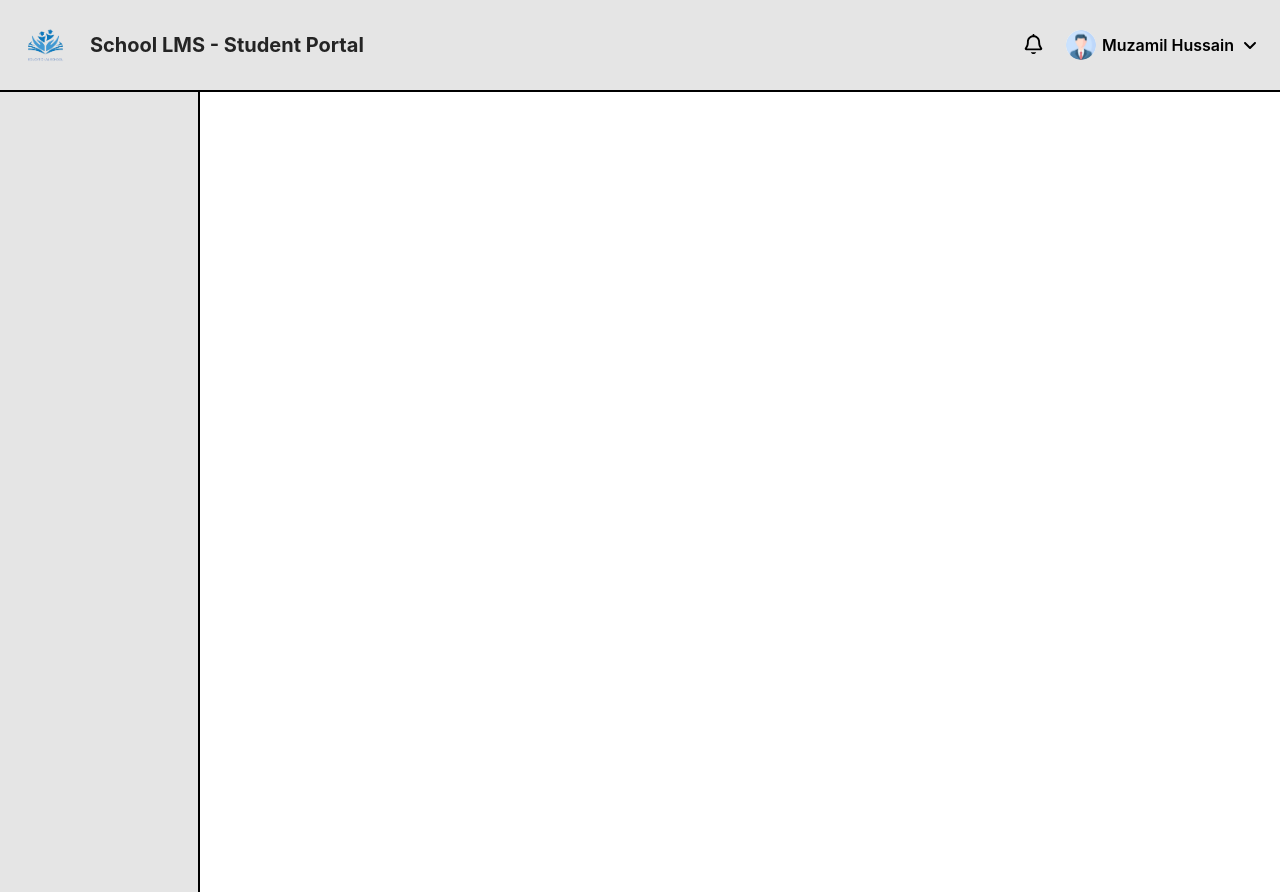
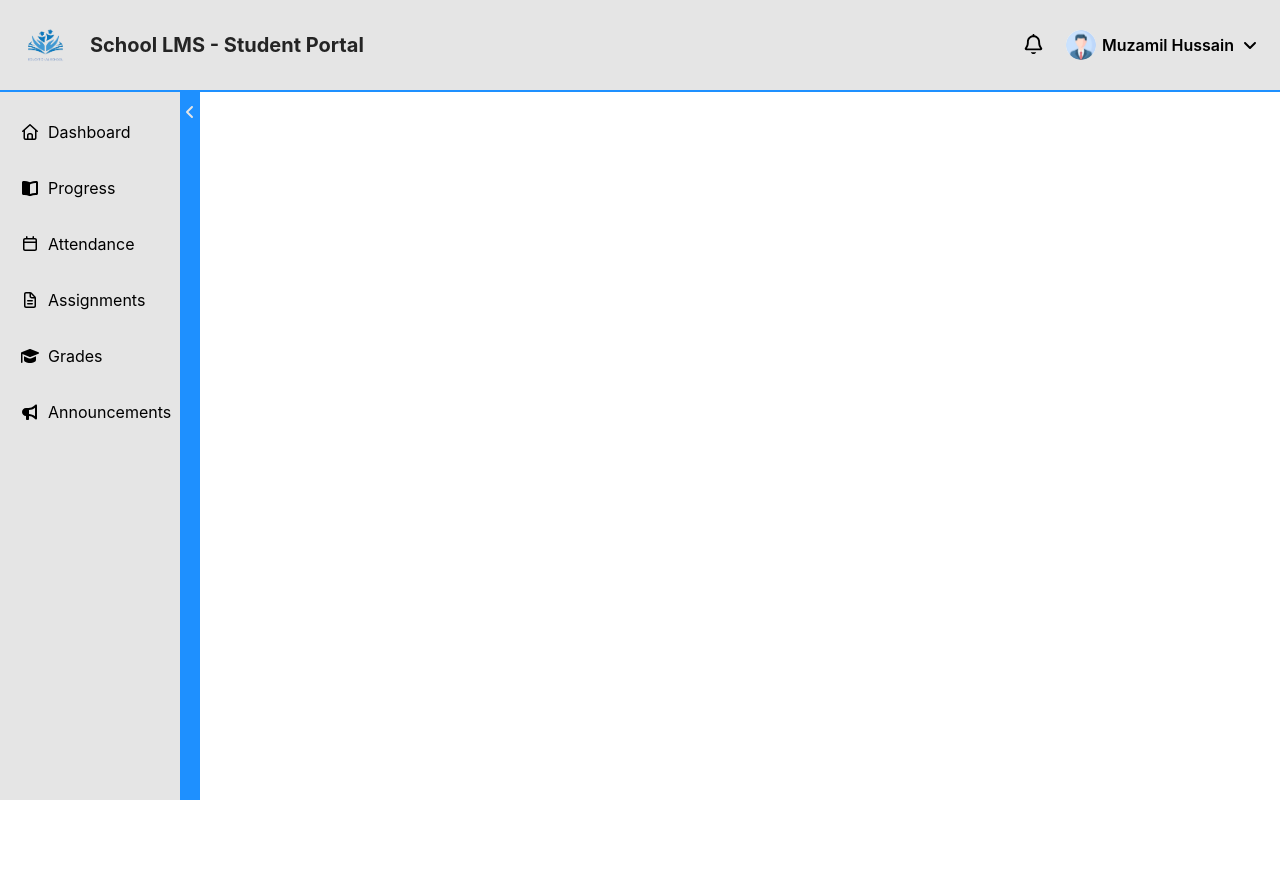
Before and after one commit to 3uzamil/school-lms, a React (Vite) app: page / in a window 1280 px wide. After the commit the page ends 840 px from the top, so only its background shows below. Built offline with nearby package versions, Linux system fonts and the light colour scheme.

Commit message:
fix: ui in sidebar

```diff
--- a/src/components/Navbar.jsx
+++ b/src/components/Navbar.jsx
@@ -3,11 +3,11 @@ import logo from "../assets/logo.png";
 import profilePic from "../assets/profile.png";
 import { FontAwesomeIcon } from "@fortawesome/react-fontawesome";
 import { faAngleDown } from "@fortawesome/free-solid-svg-icons";
-import { far } from "@fortawesome/free-regular-svg-icons";
+import { faBell } from "@fortawesome/free-regular-svg-icons";
 
 export default function Navbar() {
   return (
-    <section className="p-5 bg-[#e5e5e5] flex justify-between border-b-2">
+    <section className="p-5 w-full bg-[#e5e5e5] flex justify-between border-b-2 border-[dodgerblue] fixed">
       {/* Navbar Left */}
       <div className="flex gap-5 items-center">
         {/* Logo */}
@@ -23,7 +23,7 @@ export default function Navbar() {
       <div className="flex items-center gap-5">
         {/* Notification Icon */}
         <div>
-          <FontAwesomeIcon icon={far.faBell} style={{fontSize: "20px"}} />
+          <FontAwesomeIcon icon={faBell} style={{fontSize: "20px"}} />
         </div>
         {/* Profile */}
         <div className="flex items-center gap-1.5 cursor-pointer">
--- a/src/components/Sidebar.jsx
+++ b/src/components/Sidebar.jsx
@@ -1,12 +1,42 @@
-import React from 'react'
+import {faCalendar,faFileLines,faHome,} from "@fortawesome/free-regular-svg-icons";
+import {faAngleLeft,faBookOpen,faBullhorn,faGraduationCap,} from "@fortawesome/free-solid-svg-icons";
+import { FontAwesomeIcon } from "@fortawesome/react-fontawesome";
+import React from "react";
 
 export default function Sidebar() {
   return (
-    <section className='h-screen w-full flex justify-start'>
-      <div className='h-full w-50 bg-[#e5e5e5] border-r-2'>
-
+    <section className="h-screen flex justify-start">
+      <div className="h-full w-50 bg-[#e5e5e5] border-r-20 border-[dodgerblue] flex pt-15">
+        <div className="translate-x-45 translate-y-10">
+          <FontAwesomeIcon icon={faAngleLeft} style={{color: "#e5e5e5"}} className="cursor-pointer"/>
+        </div>
+        <div className="flex flex-col gap-8 mt-15">
+          <div className="flex items-center gap-2 cursor-pointer">
+            <FontAwesomeIcon icon={faHome} />
+            <h3>Dashboard</h3>
+          </div>
+          <div className="flex items-center gap-2 cursor-pointer">
+            <FontAwesomeIcon icon={faBookOpen} />
+            <h3>Progress</h3>
+          </div>
+          <div className="flex items-center gap-2 cursor-pointer">
+            <FontAwesomeIcon icon={faCalendar} />
+            <h3>Attendance</h3>
+          </div>
+          <div className="flex items-center gap-2 cursor-pointer">
+            <FontAwesomeIcon icon={faFileLines} />
+            <h3>Assignments</h3>
+          </div>
+          <div className="flex items-center gap-2 cursor-pointer">
+            <FontAwesomeIcon icon={faGraduationCap} />
+            <h3>Grades</h3>
+          </div>
+          <div className="flex items-center gap-2 cursor-pointer">
+            <FontAwesomeIcon icon={faBullhorn} />
+            <h3>Announcements</h3>
+          </div>
+        </div>
       </div>
-
     </section>
-  )
+  );
 }
```
